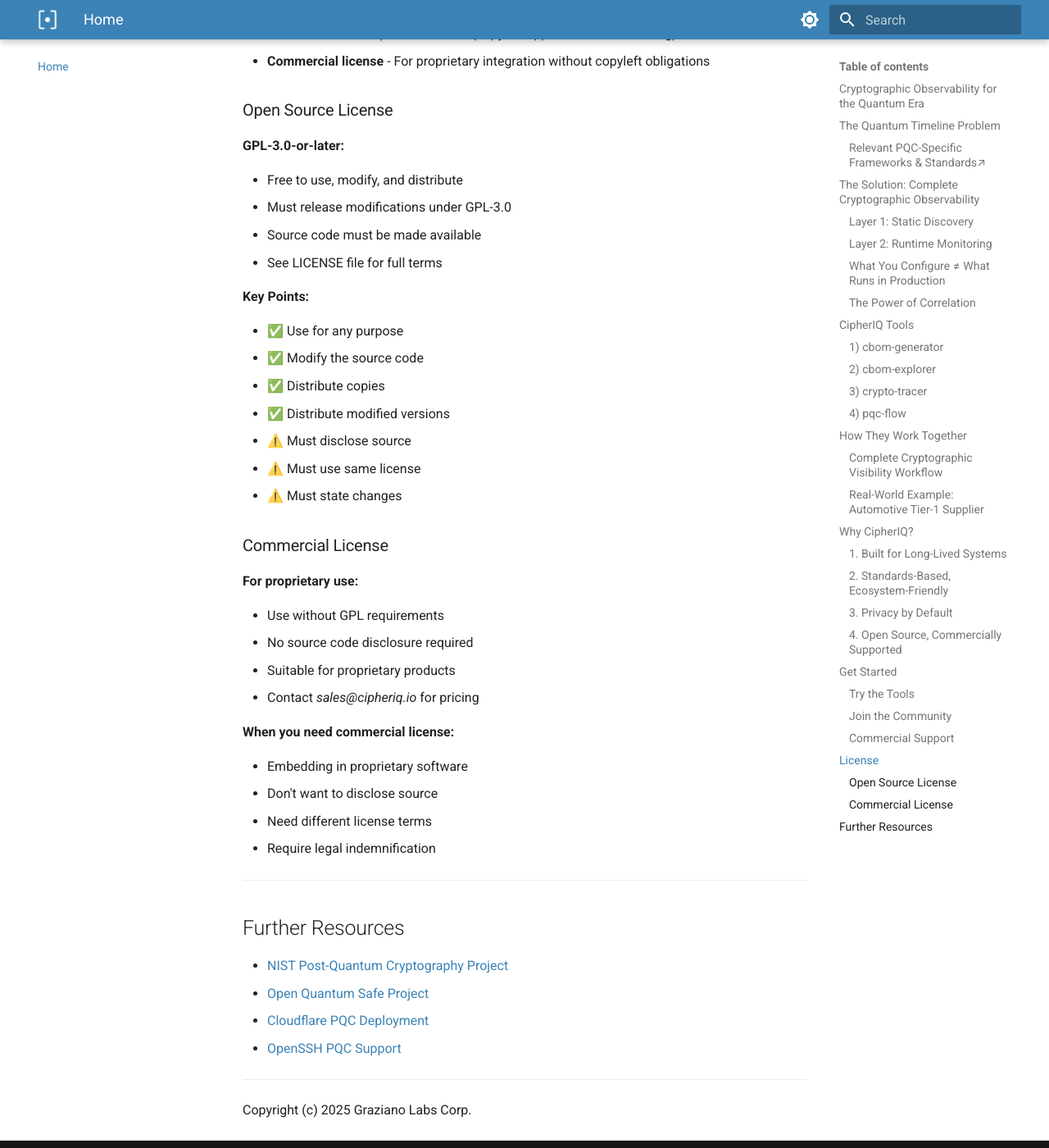
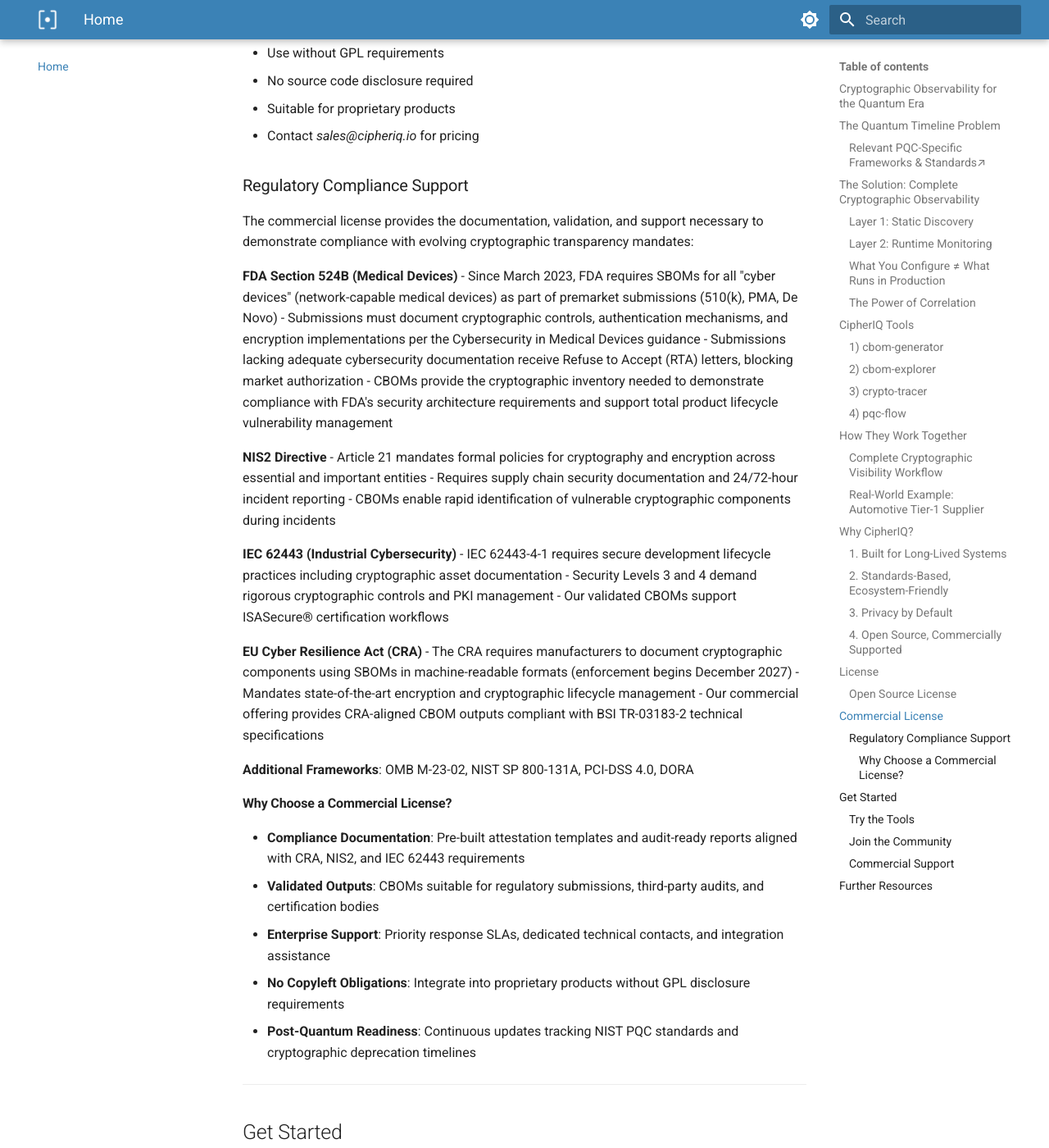
Before and after one commit to CipherIQ/docs-portal, an MkDocs documentation site: the page built from docs/index.md, in a window 1280 px wide and 1400 px high, scrolled down 9758 px. Shown: the whole window at 82% size. Built offline with MkDocs 1.6.1 and Material for MkDocs 9.7.7, drawn with Linux system fonts in a browser that asks for light colours; some of the changed text lies outside the part shown.

Commit message:
Initial commit

```diff
--- a/docs/index.md
+++ b/docs/index.md
@@ -349,7 +325,7 @@
 - ⚠️ Must use same license
 - ⚠️ Must state changes
 
-### Commercial License
+## Commercial License
 
 **For proprietary use:**
 
@@ -358,15 +334,80 @@
 - Suitable for proprietary products
 - Contact *sales@cipheriq.io* for pricing
 
-**When you need commercial license:**
+### Regulatory Compliance Support
 
-- Embedding in proprietary software
-- Don't want to disclose source
-- Need different license terms
-- Require legal indemnification
+The commercial license provides the documentation, validation, and support necessary to
+demonstrate compliance with evolving cryptographic transparency mandates:
+
+**FDA Section 524B (Medical Devices)**
+- Since March 2023, FDA requires SBOMs for all "cyber devices" (network-capable medical
+  devices) as part of premarket submissions (510(k), PMA, De Novo)
+- Submissions must document cryptographic controls, authentication mechanisms, and
+  encryption implementations per the Cybersecurity in Medical Devices guidance
+- Submissions lacking adequate cybersecurity documentation receive Refuse to Accept (RTA)
+  letters, blocking market authorization
+- CBOMs provide the cryptographic inventory needed to demonstrate compliance with FDA's
+  security architecture requirements and support total product lifecycle vulnerability management
 
 
+**NIS2 Directive**
+- Article 21 mandates formal policies for cryptography and encryption across
+  essential and important entities
+- Requires supply chain security documentation and 24/72-hour incident reporting
+- CBOMs enable rapid identification of vulnerable cryptographic components during incidents
+
+**IEC 62443 (Industrial Cybersecurity)**
+- IEC 62443-4-1 requires secure development lifecycle practices including cryptographic
+  asset documentation
+- Security Levels 3 and 4 demand rigorous cryptographic controls and PKI management
+- Our validated CBOMs support ISASecure® certification workflows
+
+
+**EU Cyber Resilience Act (CRA)**
+- The CRA requires manufacturers to document cryptographic components using SBOMs
+  in machine-readable formats (enforcement begins December 2027)
+- Mandates state-of-the-art encryption and cryptographic lifecycle management
+- Our commercial offering provides CRA-aligned CBOM outputs compliant with
+  BSI TR-03183-2 technical specifications
+
+**Additional Frameworks**: OMB M-23-02, NIST SP 800-131A, PCI-DSS 4.0, DORA
+
+#### Why Choose a Commercial License?
+
+- **Compliance Documentation**: Pre-built attestation templates and audit-ready reports
+  aligned with CRA, NIS2, and IEC 62443 requirements
+- **Validated Outputs**: CBOMs suitable for regulatory submissions, third-party audits,
+  and certification bodies
+- **Enterprise Support**: Priority response SLAs, dedicated technical contacts, and
+  integration assistance
+- **No Copyleft Obligations**: Integrate into proprietary products without GPL
+  disclosure requirements
+- **Post-Quantum Readiness**: Continuous updates tracking NIST PQC standards and
+  cryptographic deprecation timelines
 ---
+
+## Get Started
+
+### Try the Tools
+
+Each tool has its own documentation with installation guides, tutorials, and examples:
+
+- **[cbom-generator Documentation →](./cbom-generator/index.md)**
+- **[cbom-explorer Documentation →](./cbom-explorer/index.md)**
+- **[crypto-tracer Documentation →](./crypto-tracer/index.md)**
+- **[pqc-flow Documentation →](./pqc-flow/index.md)**
+
+### Join the Community
+
+- **GitHub Discussions:** Ask questions, share use cases at: [github.com/orgs/CipherIQ/discussions](https://github.com/orgs/CipherIQ/discussions)
+- **Issue Trackers:** Report bugs or request features in individual repos as issues
+- **Email:** *team@cipheriq.com*
+
+### Commercial Support
+
+For IoT/OT manufacturers and enterprises requiring a commercial license or professional support:
+
+- **Email:** *sales@cipheriq.com*
 
 ## Further Resources
 
```
Also changed, not shown: other parts of docs/index.md (+0 -24 lines).
